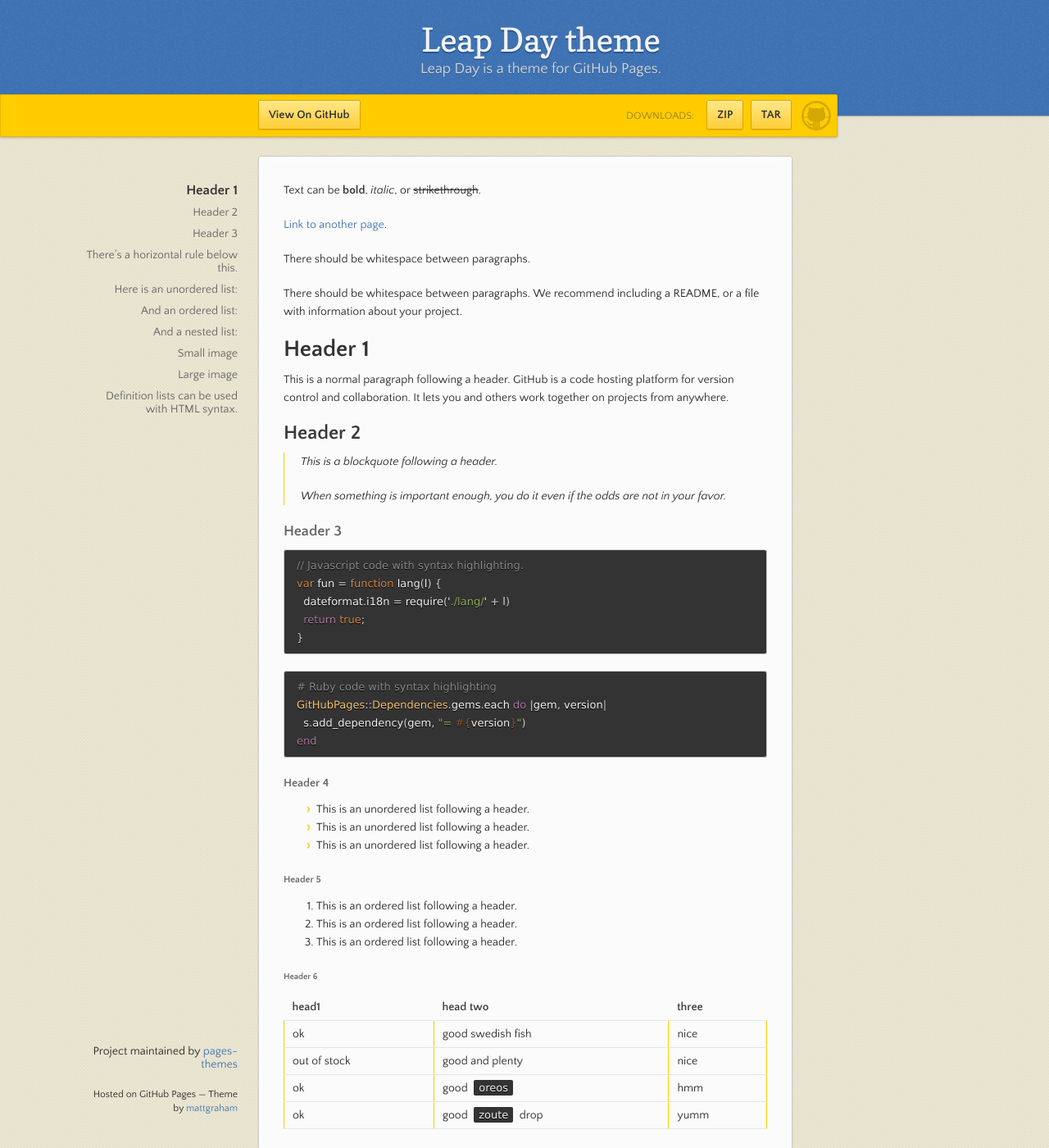
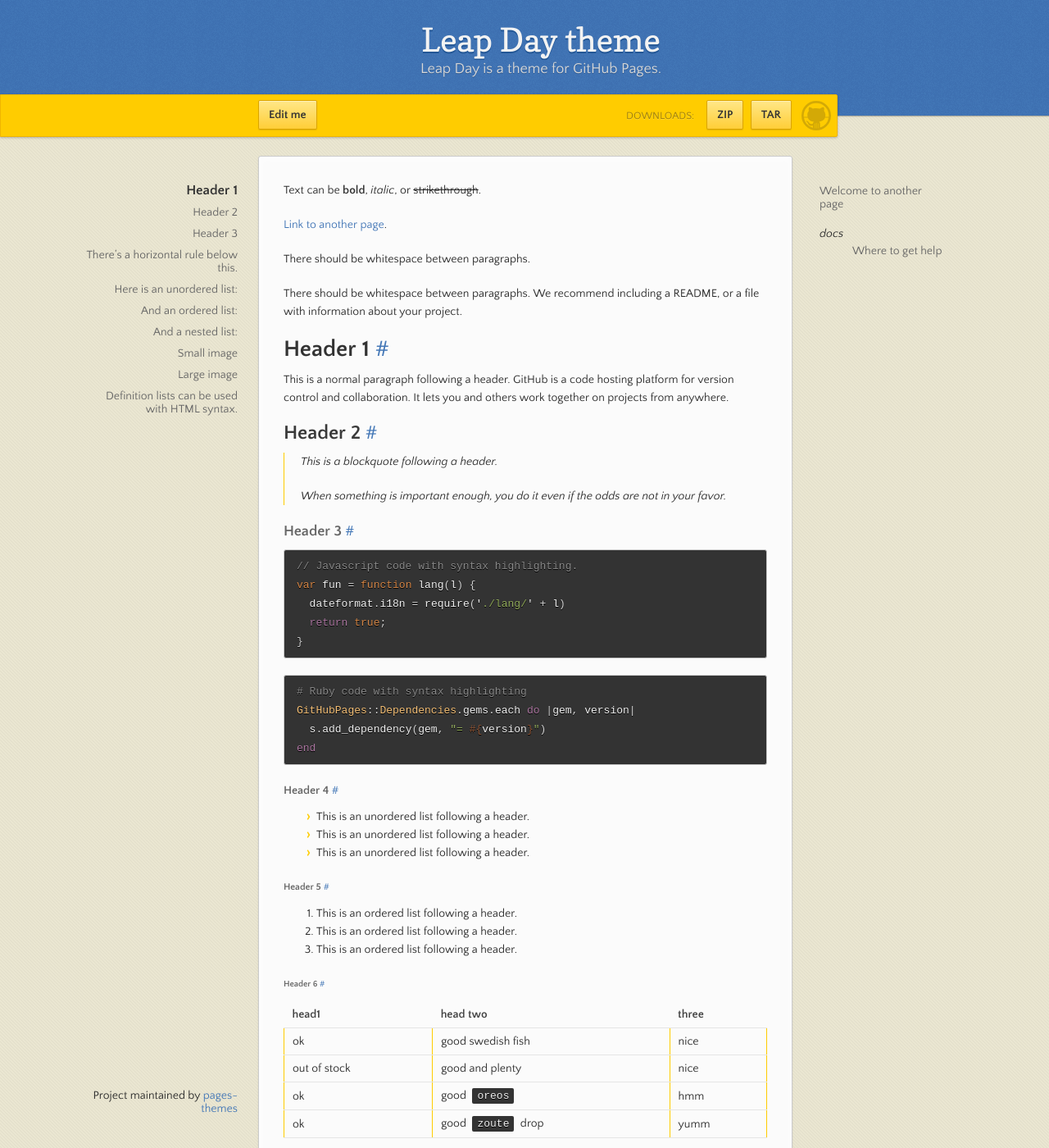
Before and after one commit to pages-themes/leap-day, a Jekyll site: the page built from index.md, in a window 1280 px wide and 1400 px high. Shown: the whole window at 82% size. Built offline with Jekyll 4.4.1, drawn with Linux system fonts in a browser that asks for light colours.

Commit message:
add nav sidebar, fix code font, fix heading anchors

```diff
--- /dev/null
+++ b/_includes/anchor_headings.html
@@ -0,0 +1,152 @@
+{% capture headingsWorkspace %}
+  {% comment %}
+    Copyright (c) 2018 Vladimir "allejo" Jimenez
+
+    Permission is hereby granted, free of charge, to any person
+    obtaining a copy of this software and associated documentation
+    files (the "Software"), to deal in the Software without
+    restriction, including without limitation the rights to use,
+    copy, modify, merge, publish, distribute, sublicense, and/or sell
+    copies of the Software, and to permit persons to whom the
+    Software is furnished to do so, subject to the following
+    conditions:
+
+    The above copyright notice and this permission notice shall be
+    included in all copies or substantial portions of the Software.
+
+    THE SOFTWARE IS PROVIDED "AS IS", WITHOUT WARRANTY OF ANY KIND,
+    EXPRESS OR IMPLIED, INCLUDING BUT NOT LIMITED TO THE WARRANTIES
+    OF MERCHANTABILITY, FITNESS FOR A PARTICULAR PURPOSE AND
+    NONINFRINGEMENT. IN NO EVENT SHALL THE AUTHORS OR COPYRIGHT
+    HOLDERS BE LIABLE FOR ANY CLAIM, DAMAGES OR OTHER LIABILITY,
+    WHETHER IN AN ACTION OF CONTRACT, TORT OR OTHERWISE, ARISING
+    FROM, OUT OF OR IN CONNECTION WITH THE SOFTWARE OR THE USE OR
+    OTHER DEALINGS IN THE SOFTWARE.
+  {% endcomment %}
+  {% comment %}
+    Version 1.0.9
+      https://github.com/allejo/jekyll-anchor-headings
+
+    "Be the pull request you wish to see in the world." ~Ben Balter
+
+    Usage:
+      {% include anchor_headings.html html=content anchorBody="#" %}
+
+    Parameters:
+      * html          (string) - the HTML of compiled markdown generated by kramdown in Jekyll
+
+    Optional Parameters:
+      * beforeHeading (bool)   : false  - Set to true if the anchor should be placed _before_ the heading's content
+      * headerAttrs   (string) :  ''    - Any custom HTML attributes that will be added to the heading tag; you may NOT use `id`;
+                                          the `%heading%` and `%html_id%` placeholders are available
+      * anchorAttrs   (string) :  ''    - Any custom HTML attributes that will be added to the `<a>` tag; you may NOT use `href`, `class` or `title`;
+                                          the `%heading%` and `%html_id%` placeholders are available
+      * anchorBody    (string) :  ''    - The content that will be placed inside the anchor; the `%heading%` placeholder is available
+      * anchorClass   (string) :  ''    - The class(es) that will be used for each anchor. Separate multiple classes with a space
+      * anchorTitle   (string) :  ''    - The `title` attribute that will be used for anchors
+      * h_min         (int)    :  1     - The minimum header level to build an anchor for; any header lower than this value will be ignored
+      * h_max         (int)    :  6     - The maximum header level to build an anchor for; any header greater than this value will be ignored
+      * bodyPrefix    (string) :  ''    - Anything that should be inserted inside of the heading tag _before_ its anchor and content
+      * bodySuffix    (string) :  ''    - Anything that should be inserted inside of the heading tag _after_ its anchor and content
+
+    Output:
+      The original HTML with the addition of anchors inside of all of the h1-h6 headings.
+  {% endcomment %}
+
+  {% assign minHeader = include.h_min | default: 1 %}
+  {% assign maxHeader = include.h_max | default: 6 %}
+  {% assign beforeHeading = include.beforeHeading %}
+  {% assign nodes = include.html | split: '<h' %}
+
+  {% capture edited_headings %}{% endcapture %}
+
+  {% for _node in nodes %}
+    {% capture node %}{{ _node | strip }}{% endcapture %}
+
+    {% if node == "" %}
+      {% continue %}
+    {% endif %}
+
+    {% assign nextChar = node | replace: '"', '' | strip | slice: 0, 1 %}
+    {% assign headerLevel = nextChar | times: 1 %}
+
+    <!-- If the level is cast to 0, it means it's not a h1-h6 tag, so let's see if we need to fix it -->
+    {% if headerLevel == 0 %}
+      <!-- Split up the node based on closing angle brackets and get the first one. -->
+      {% assign firstChunk = node | split: '>' | first %}
+
+      <!-- If the first chunk does NOT contain a '<', that means we've broken another HTML tag that starts with 'h' -->
+      {% unless firstChunk contains '<' %}
+        {% capture node %}<h{{ node }}{% endcapture %}
+      {% endunless %}
+
+      {% capture edited_headings %}{{ edited_headings }}{{ node }}{% endcapture %}
+      {% continue %}
+    {% endif %}
+
+    {% capture _closingTag %}</h{{ headerLevel }}>{% endcapture %}
+    {% assign _workspace = node | split: _closingTag %}
+    {% assign _idWorkspace = _workspace[0] | split: 'id="' %}
+    {% assign _idWorkspace = _idWorkspace[1] | split: '"' %}
+    {% assign html_id = _idWorkspace[0] %}
+
+    {% capture _hAttrToStrip %}{{ _workspace[0] | split: '>' | first }}>{% endcapture %}
+    {% assign header = _workspace[0] | replace: _hAttrToStrip, '' %}
+
+    <!-- Build the anchor to inject for our heading -->
+    {% capture anchor %}{% endcapture %}
+
+    {% if html_id and headerLevel >= minHeader and headerLevel <= maxHeader %}
+      {% assign escaped_header = header | strip_html %}
+
+      {% if include.headerAttrs %}
+        {% capture _hAttrToStrip %}{{ _hAttrToStrip | split: '>' | first }} {{ include.headerAttrs | replace: '%heading%', escaped_header | replace: '%html_id%', html_id }}>{% endcapture %}
+      {% endif %}
+
+      {% capture anchor %}href="#{{ html_id }}"{% endcapture %}
+
+      {% if include.anchorClass %}
+        {% capture anchor %}{{ anchor }} class="{{ include.anchorClass }}"{% endcapture %}
+      {% endif %}
+
+      {% if include.anchorTitle %}
+        {% capture anchor %}{{ anchor }} title="{{ include.anchorTitle | replace: '%heading%', escaped_header }}"{% endcapture %}
+      {% endif %}
+
+      {% if include.anchorAttrs %}
+        {% capture anchor %}{{ anchor }} {{ include.anchorAttrs | replace: '%heading%', escaped_header | replace: '%html_id%', html_id }}{% endcapture %}
+      {% endif %}
+
+      {% capture anchor %}<a {{ anchor }}>{{ include.anchorBody | replace: '%heading%', escaped_header | default: '' }}</a>{% endcapture %}
+
+      <!-- In order to prevent adding extra space after a heading, we'll let the 'anchor' value contain it -->
+      {% if beforeHeading %}
+        {% capture anchor %}{{ anchor }} {% endcapture %}
+      {% else %}
+        {% capture anchor %} {{ anchor }}{% endcapture %}
+      {% endif %}
+    {% endif %}
+
+    {% capture new_heading %}
+      <h{{ _hAttrToStrip }}
+        {{ include.bodyPrefix }}
+        {% if beforeHeading %}
+          {{ anchor }}{{ header }}
+        {% else %}
+          {{ header }}{{ anchor }}
+        {% endif %}
+        {{ include.bodySuffix }}
+      </h{{ headerLevel }}>
+    {% endcapture %}
+
+    <!--
+    If we have content after the `</hX>` tag, then we'll want to append that here so we don't lost any content.
+    -->
+    {% assign chunkCount = _workspace | size %}
+    {% if chunkCount > 1 %}
+      {% capture new_heading %}{{ new_heading }}{{ _workspace | last }}{% endcapture %}
+    {% endif %}
+
+    {% capture edited_headings %}{{ edited_headings }}{{ new_heading }}{% endcapture %}
+  {% endfor %}
+{% endcapture %}{% assign headingsWorkspace = '' %}{{ edited_headings | strip }}
--- /dev/null
+++ b/_includes/sidebar.html
@@ -0,0 +1,29 @@
+<ul>
+  {% assign all_folders = site.pages | map: "dir" %}
+  {% assign folders = all_folders | uniq %}
+  <ul class="nav">
+  {% for node in site.pages %}
+    {% if node.dir == "/" %}
+      <li>
+        <a class="sidebar-nav-item{% if page.url == node.url %} active-page{% endif %}" href="{{ site.baseurl }}{{ node.url }}">{{ node.title }}</a>
+      </li>
+    {% endif %}
+  {% endfor %}
+  {% for folder in folders %}
+    {% if folder == "/assets/css/" or folder == "/" %}
+      {% continue %}
+    {% endif %}
+    <li>
+      <em>{{ folder | remove_first: '/' | split:'' | reverse | join:'' | remove_first: '/' | split:'' | reverse | join:'' }}</em>
+      {% for node in site.pages %}
+        {% if node.dir == folder %}
+          <ul class="subnav">
+            <li>
+              <a class="sidebar-nav-item{% if page.url == node.url %} active-page{% endif %}" href="{{ site.baseurl }}{{ node.url }}">{{ node.title }}</a>
+            </li>
+          </ul>
+        {% endif %}
+      {% endfor %}
+    </li>
+  {% endfor %}
+</ul>
--- a/_layouts/default.html
+++ b/_layouts/default.html
@@ -22,9 +22,9 @@
       </header>
 
       <div id="banner">
-        <span id="logo"></span>
+        <a id="logo" href="{{ site.github.repository_url }}"></a>
 
-        <a href="{{ site.github.repository_url }}" class="button fork"><strong>View On GitHub</strong></a>
+        <a href="{{ site.github.repository_url }}/edit/{{ site.github.source.branch }}/{{page.path}}" class="button fork"><strong>Edit me</strong></a>
         {% if site.show_downloads %}
           <div class="downloads">
             <span>Downloads:</span>
@@ -37,18 +37,23 @@
       </div><!-- end banner -->
 
     <div class="wrapper">
-      <nav>
-        <ul></ul>
+      <nav class="left">
+        <ul class="toc"></ul>
       </nav>
       <section>
-        {{ content }}
+        {% include anchor_headings.html html=content anchorBody="#" %}
 
       </section>
+      <nav class="right">
+        {% include sidebar.html %}
+      </nav>
       <footer>
         {% if site.github.is_project_page %}
           <p>Project maintained by <a href="{{ site.github.owner_url }}">{{ site.github.owner_name }}</a></p>
         {% endif %}
-        <p><small>Hosted on GitHub Pages &mdash; Theme by <a href="https://twitter.com/mattgraham">mattgraham</a></small></p>
+        {% if site.credit %}
+          <p><small>Hosted on GitHub Pages &mdash; Theme by <a href="https://twitter.com/mattgraham">mattgraham</a></small></p>
+        {% endif %}
       </footer>
     </div>
 
--- a/assets/css/style.scss
+++ b/assets/css/style.scss
@@ -2,3 +2,24 @@
 ---
 
 @import 'jekyll-theme-leap-day';
+
+#sidebar ul {
+  list-style: none;
+  list-style-type: none;
+}
+
+.right {
+  text-align: left;
+  margin-left: 280px;
+  float: right;
+}
+
+.active-page {
+  //font-style: italic;
+  //font-weight: bold;
+  color: #333
+}
+
+code {
+  font-family: monospace, serif;
+}
--- a/assets/js/main.js
+++ b/assets/js/main.js
@@ -14,15 +14,15 @@
 
 $(function() {
   $("section h1, section h2, section h3").each(function(){
-    $("nav ul").append("<li class='tag-" + this.nodeName.toLowerCase() + "'><a href='#" + $(this).text().toLowerCase().replace(/ /g, '-').replace(/[^\w-]+/g,'') + "'>" + $(this).text() + "</a></li>");
+    $("nav ul.toc").append("<li class='tag-" + this.nodeName.toLowerCase() + "'><a href='#" + $(this).text().toLowerCase().replace(/ /g, '-').replace(/[^\w-]+/g,'') + "'>" + $(this).text().replace(/#/g, '') + "</a></li>");
     $(this).attr("id",$(this).text().toLowerCase().replace(/ /g, '-').replace(/[^\w-]+/g,''));
     $("nav ul li:first-child a").parent().addClass("active");
   });
 
-  $("nav ul li").on("click", "a", function(event) {
+  $("nav ul.toc li").on("click", "a", function(event) {
     var position = $($(this).attr("href")).offset().top - 190;
     $("html, body").animate({scrollTop: position}, 400);
-    $("nav ul li a").parent().removeClass("active");
+    $("nav ul.toc li a").parent().removeClass("active");
     $(this).parent().addClass("active");
     event.preventDefault();
   });
```
